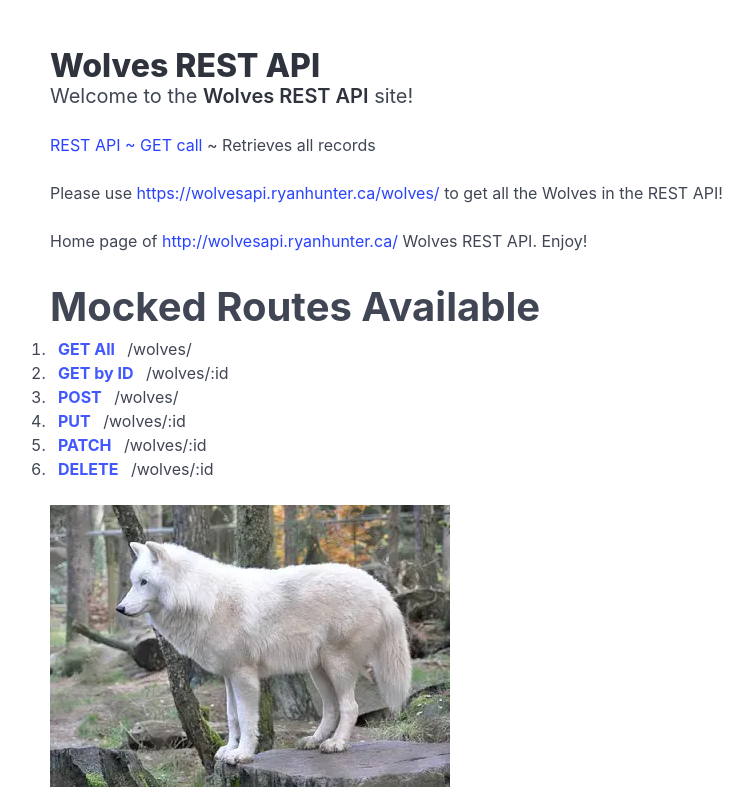
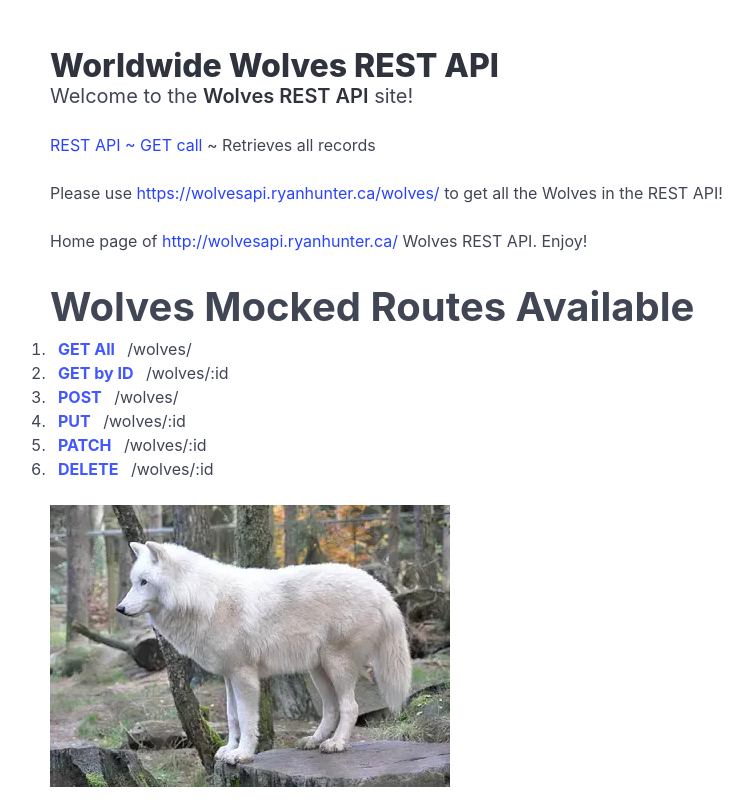
Before and after one commit to systemsvanguard/wolvesapi, a website: page index.html in a window 1280 px wide. Shown: the top 800 px of the page, without its empty margins (14-767 px from the left). Drawn offline with nearby package versions, Linux system fonts and the light colour scheme.

Commit message:
Minor Text Updates
Made minor aesthetic text changes

```diff
--- a/index.html
+++ b/index.html
@@ -3,14 +3,14 @@
   <head>
     <meta charset="utf-8">
     <meta name="viewport" content="width=device-width, initial-scale=1">
-    <title>Wolves API</title>
+    <title>Wolves REST API</title>
     <link rel="stylesheet" href="https://cdn.jsdelivr.net/npm/bulma@1.0.2/css/bulma.min.css">
 	<link rel="icon" type="image/ico" href="favicon.ico" />
   </head>
   <body>
   <section class="section">
     <div class="container">
-      <h1 class="title">Wolves REST API</h1>
+      <h1 class="title">Worldwide Wolves REST API</h1>
       <p class="subtitle"> Welcome to the <strong>Wolves REST API</strong> site!</p>
 
       <p><a href="https://wolvesapi.ryanhunter.ca/wolves/">REST API ~ GET call</a> ~ Retrieves all records</p>
@@ -20,7 +20,7 @@
 	  <p>Home page of <a href="https://wolvesapi.ryanhunter.ca/">http://wolvesapi.ryanhunter.ca/</a> Wolves REST API. Enjoy!</p>
 	  <br />
 
-      <h2 class="is-size-2 has-text-weight-bold">Mocked Routes Available</h2>
+      <h2 class="is-size-2 has-text-weight-bold">Wolves Mocked Routes Available</h2>
       <ol>
         <li><span class="mx-2 has-text-link has-text-weight-bold">GET All</span>  /wolves/   </li>
         <li><span class="mx-2 has-text-link has-text-weight-bold">GET by ID</span>  /wolves/:id   </li>
```
